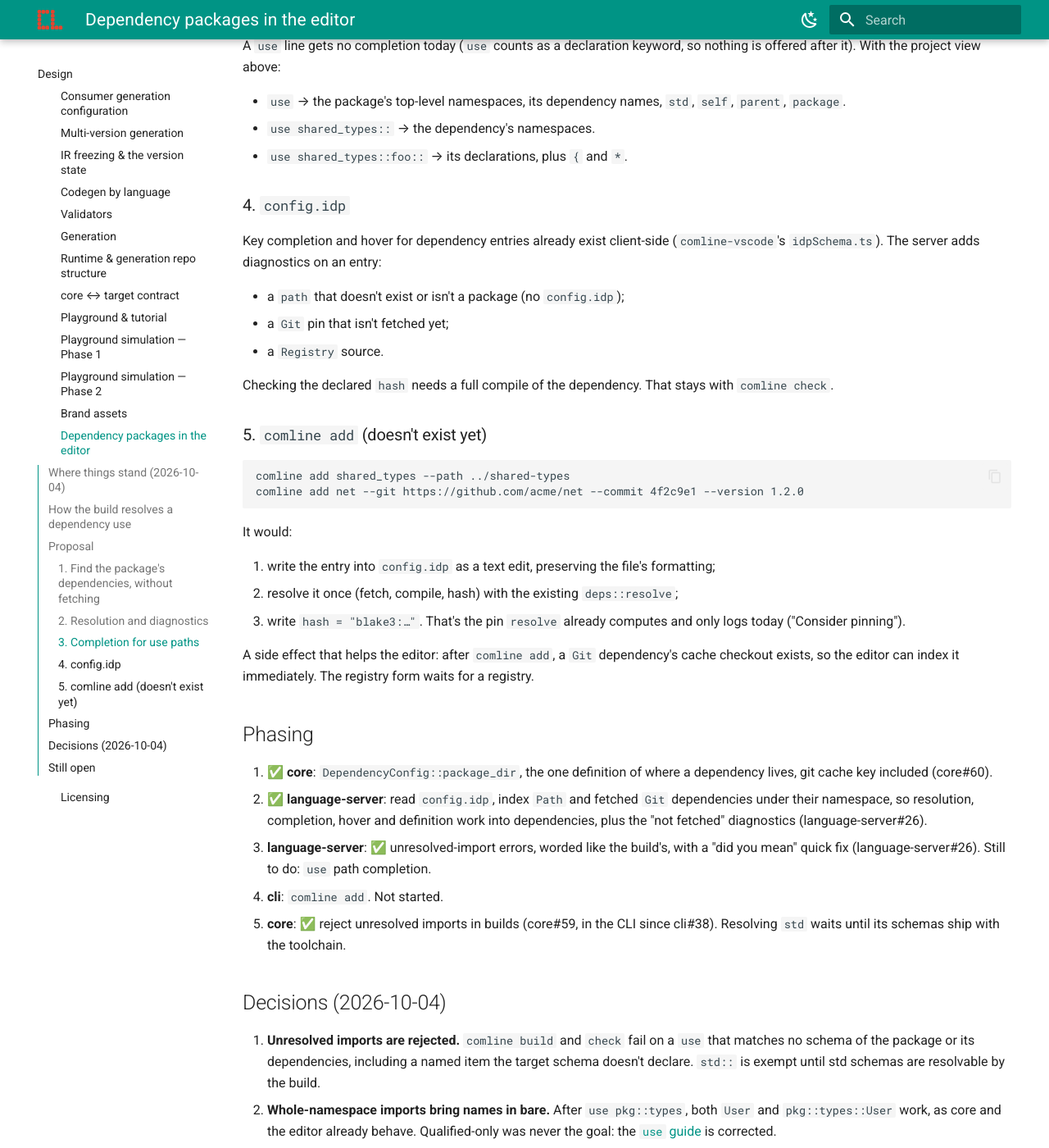
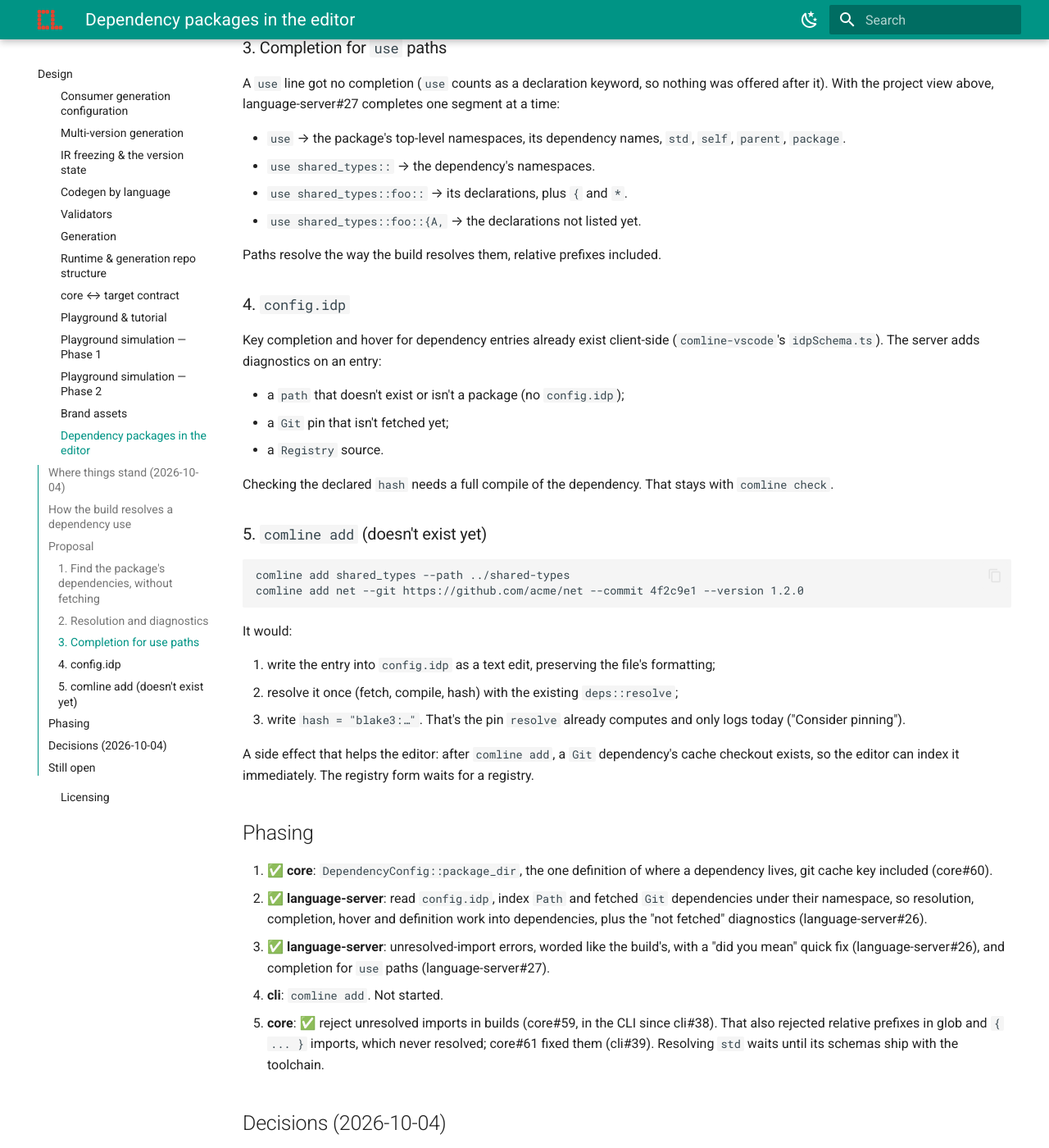
Before and after one commit to ComlineProject/docs, an MkDocs documentation site: the page built from docs/docs/design/editor-dependency-packages.md, in a window 1280 px wide and 1400 px high, scrolled down 2900 px. Shown: the whole window at 82% size. Built offline with MkDocs 1.6.1 and Material for MkDocs 9.7.7, drawn with Linux system fonts in a browser that asks for light colours; the version menu is left out; some of the changed text lies outside the part shown.

Commit message:
docs: use-path completion shipped; relative prefixes in every use form
- design record: completion for `use` paths is done (language-server#27),
  so phase 3 is complete; the proposal section says what shipped. Phase 5
  notes that core#59 also rejected relative prefixes in glob and `{ ... }`
  imports, and that core#61 / cli#39 fixed them.
- use guide: the relative row's `self::sibling::Type` suggested a sibling
  schema, but `self::` is the current schema itself; the example is now
  `self::nested::Type`, with what each prefix means. A note says a glob or
  `{ ... }` needs a segment after the prefix: `use parent::*` doesn't parse.

```diff
--- a/docs/docs/design/editor-dependency-packages.md
+++ b/docs/docs/design/editor-dependency-packages.md
@@ -1,6 +1,6 @@
 # Dependency packages in the editor
 
-Status: **Partly implemented** · `ComlineProject/language-server` (+ `core` and `cli` pieces) · Relates to core#6, core#50, core#59, core#60, cli#38, language-server#24, language-server#25, language-server#26
+Status: **Partly implemented** · `ComlineProject/language-server` (+ `core` and `cli` pieces) · Relates to core#6, core#50, core#59, core#60, core#61, cli#38, cli#39, language-server#24, language-server#25, language-server#26, language-server#27
 
 How `use shared_types::foo::X` should work in the editor when `shared_types` is a
 dependency declared in `config.idp`: hover, go-to-definition into the
@@ -18,6 +18,7 @@ doesn't exist. The language server never fetches anything itself.
 | Editor: `use` of a local schema | ✅ resolved across the whole package, open or not (language-server#22–#25) |
 | Editor: `use` of a dependency | ✅ resolved for path dependencies and fetched git pins; hover, go-to-definition, completion work into them (language-server#26) |
 | Unresolved imports | ✅ rejected by `comline check` / `build` (core#59, cli#38) and reported by the editor with a "did you mean" quick fix (language-server#26) |
+| Editor: completion for `use` paths | ✅ namespaces, dependencies, declarations, `*` / `{…}` (language-server#27) |
 | `std::` | ❌ not resolved by `comline build` either (see below) |
 | [Packages guide](../guide/packages/index.md) | ✅ updated alongside this record (it still said dependencies weren't implemented) |
 
@@ -109,13 +110,17 @@ On top of that:
 
 ### 3. Completion for `use` paths
 
-A `use` line gets no completion today (`use` counts as a declaration keyword, so
-nothing is offered after it). With the project view above:
+A `use` line got no completion (`use` counts as a declaration keyword, so
+nothing was offered after it). With the project view above, language-server#27
+completes one segment at a time:
 
 - `use ` → the package's top-level namespaces, its dependency names, `std`,
   `self`, `parent`, `package`.
 - `use shared_types::` → the dependency's namespaces.
 - `use shared_types::foo::` → its declarations, plus `{` and `*`.
+- `use shared_types::foo::{A, ` → the declarations not listed yet.
+
+Paths resolve the way the build resolves them, relative prefixes included.
 
 ### 4. `config.idp`
 
@@ -156,12 +161,14 @@ waits for a registry.
    dependencies under their namespace, so resolution, completion, hover and
    definition work into dependencies, plus the "not fetched" diagnostics
    (language-server#26).
-3. **language-server**: ✅ unresolved-import errors, worded like the build's,
-   with a "did you mean" quick fix (language-server#26). Still to do: `use`
-   path completion.
+3. ✅ **language-server**: unresolved-import errors, worded like the build's,
+   with a "did you mean" quick fix (language-server#26), and completion for
+   `use` paths (language-server#27).
 4. **cli**: `comline add`. Not started.
 5. **core**: ✅ reject unresolved imports in builds (core#59, in the CLI since
-   cli#38). Resolving `std` waits until its schemas ship with the toolchain.
+   cli#38). That also rejected relative prefixes in glob and `{ ... }`
+   imports, which never resolved; core#61 fixed them (cli#39). Resolving
+   `std` waits until its schemas ship with the toolchain.
 
 ## Decisions (2026-10-04)
 
```
Also changed, not shown: docs/docs/guide/idl/use.md (+5 -1 lines).
